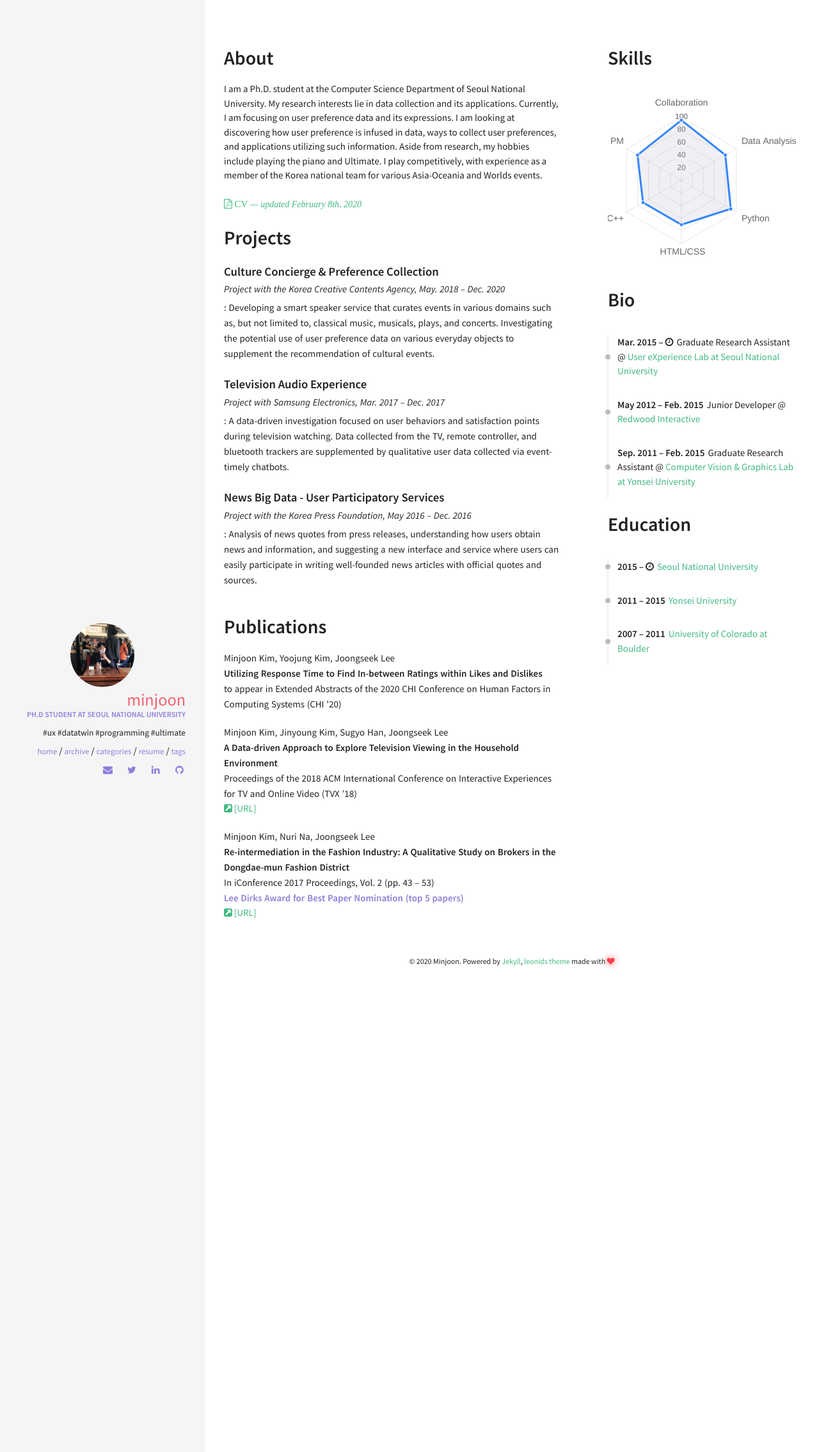
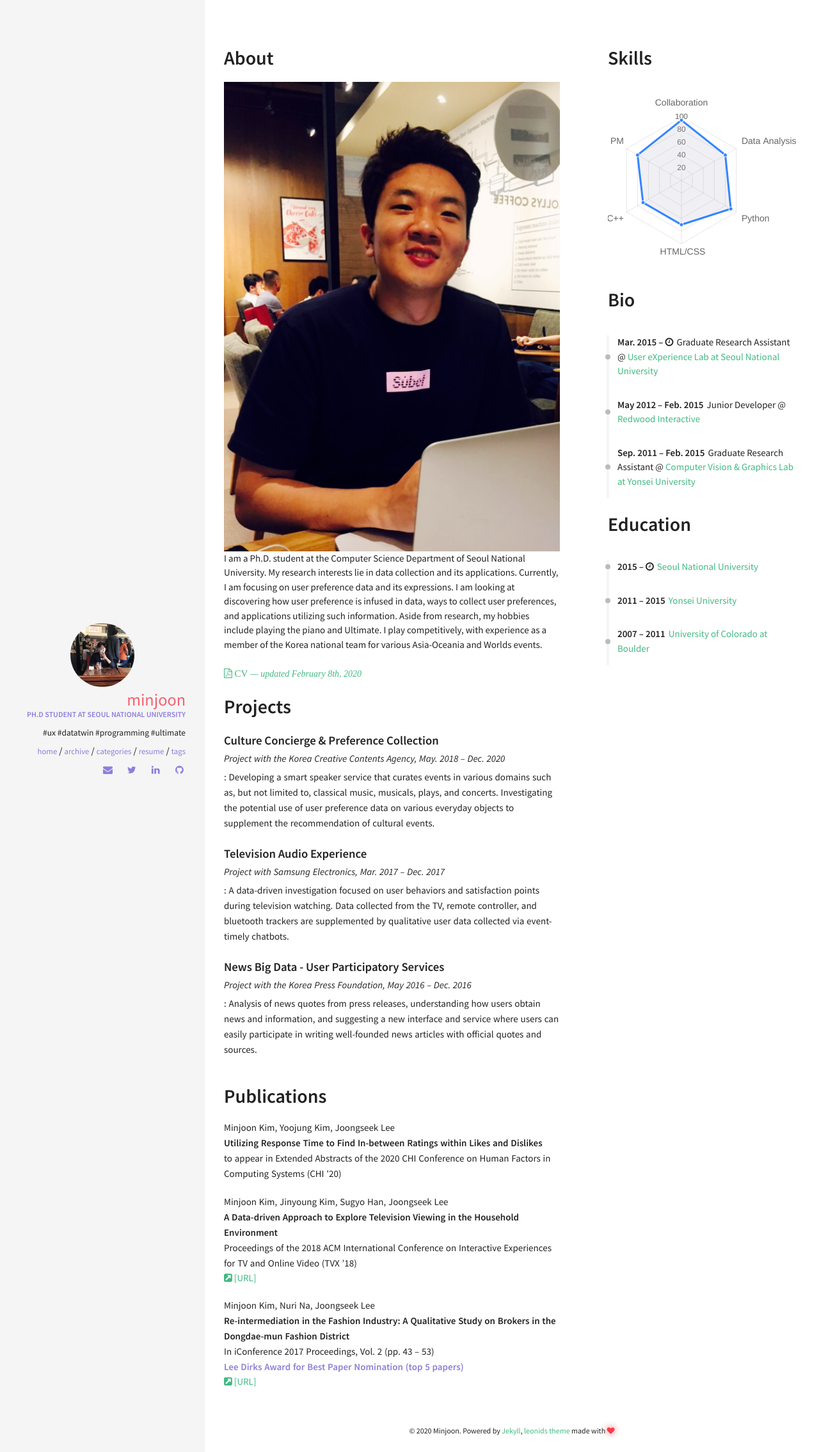
Before and after one commit to minjoonkim/minjoonkim.github.io, a Jekyll site: the page built from resume.html, in a window 1280 px wide. Shown: the whole page at 64% size. Built offline with Jekyll 4.4.1, drawn with Linux system fonts in a browser that asks for light colours; nearby versions of some CDN libraries.

Commit message:
add picture to about page

```diff
--- a/_includes/sections/about.html
+++ b/_includes/sections/about.html
@@ -1,6 +1,7 @@
 <h1><span data-i18n="skills.my_skills">About</span></h1>
 
 <div>
+    <img src="/img/about.png" alt="">
     I am a Ph.D. student at the Computer Science Department of Seoul National University. My research interests lie in data collection and its applications. Currently, I am focusing on user preference data and its expressions. I am looking at discovering how user preference is infused in data, ways to collect user preferences, and applications utilizing such information. Aside from research, my hobbies include playing the piano and Ultimate. I play competitively, with experience as a member of the Korea national team for various Asia-Oceania and Worlds events.
 
     <br \><br \> <a href="https://d.pr/f/FChcLx" target="_blank" style="font-weight: 700;"><i class="fa fa-file-pdf-o">  CV <span style="font-style: italic; font-size: 14px">&mdash; updated February 8th, 2020</span></i></a>
```
Also changed, not shown: img/about.png (added).
